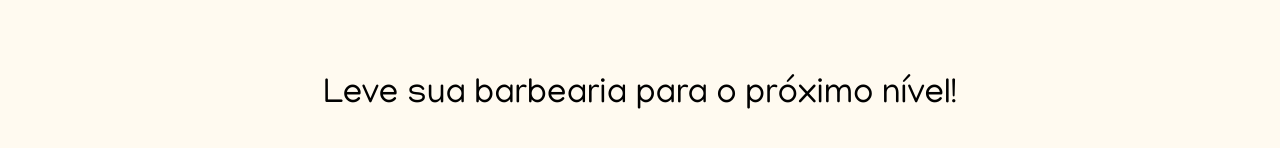
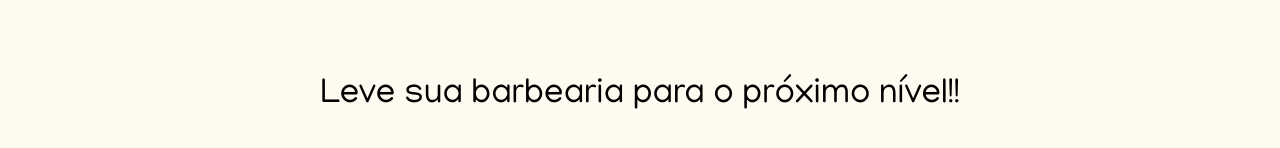
Before and after one commit to M4ic0n-Mir4nda/front-barbershop, a React (Create React App) app: page / in a window 1280 px wide. Shown: the part 434-582 px from the top of the page. Built offline with nearby package versions, Linux system fonts and the light colour scheme; no server answers.

Commit message:
Second commit

```diff
--- a/src/pages/index.js
+++ b/src/pages/index.js
@@ -1,17 +1,38 @@
 import { Box, Typography } from "@mui/material";
-import imgCover from '../images/cover.png';
-import LogoAdm from '../images/logo.png'
-import '../styles/index.css';
+import imgCover from "../images/cover.png";
+import LogoAdm from "../images/logo.png";
+import "../styles/index.css";
 
 function Home() {
-  return(
+  return (
     <>
-      <Box sx={{backgroundImage: `url(${imgCover})`, display: 'flex', alignItems: 'center', justifyContent: 'center', height: '30vh'}}>
-        <img src={LogoAdm} alt="Logo" className="logoAdmin"/>
+      <Box
+        sx={{
+          backgroundImage: `url(${imgCover})`,
+          display: "flex",
+          alignItems: "center",
+          justifyContent: "center",
+          height: "30vh",
+        }}
+      >
+        <img src={LogoAdm} alt="Logo" className="logoAdmin" />
       </Box>
 
-      <Box sx={{backgroundColor: '#FFFAF0', display: 'flex', alignItems: 'center', justifyContent: 'center', flexDirection: 'column', height: '70vh'}}>
-        <Typography sx={{fontSize: '35px', marginTop: '50px', marginBottom: '30px'}}>Leve sua barbearia para o próximo nível!</Typography>
+      <Box
+        sx={{
+          backgroundColor: "#FFFAF0",
+          display: "flex",
+          alignItems: "center",
+          justifyContent: "center",
+          flexDirection: "column",
+          height: "70vh",
+        }}
+      >
+        <Typography
+          sx={{ fontSize: "35px", marginTop: "50px", marginBottom: "30px" }}
+        >
+          Leve sua barbearia para o próximo nível!!
+        </Typography>
       </Box>
     </>
   );
```
